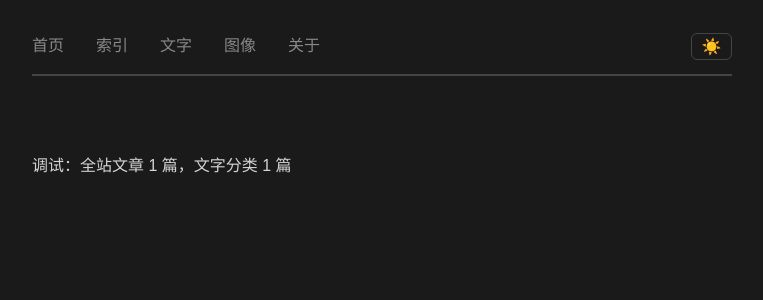
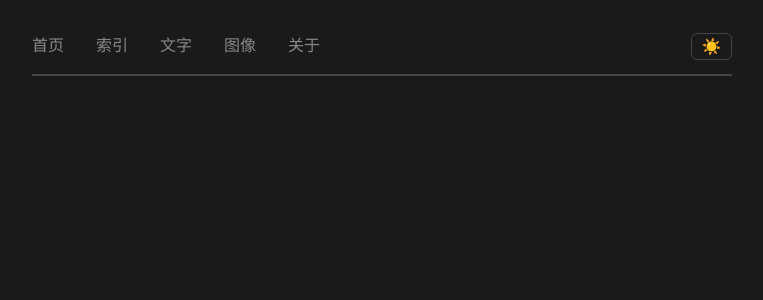
Before and after one commit to dtrmdrk/dtrmdrk.github.io, a Jekyll site: the page built from text.md, in a window 1280 px wide. Shown: the top 300 px of the page, without its empty margins (258-1021 px from the left). Built offline with Jekyll 4.4.1, drawn with Linux system fonts in a browser that asks for light colours.

Commit message:
Update text.md

```diff
--- a/text.md
+++ b/text.md
@@ -16,6 +16,3 @@ permalink: /text/
 </li>
 {% endfor %}
 </ul>
-
-
-<p>调试：全站文章 {{ site.posts.size }} 篇，文字分类 {{ site.categories.文字.size }} 篇</p>
```
